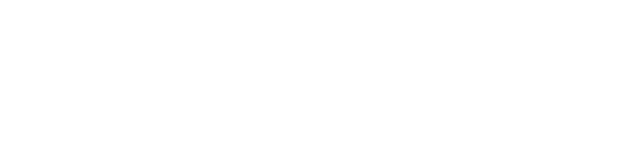
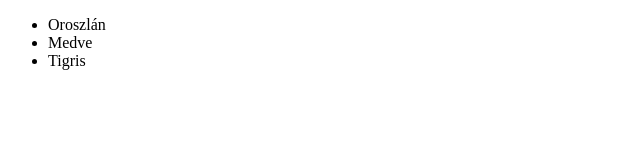
Before and after one commit to harceszko/Allatok, a plain HTML site: page index.html in a window 1280 px wide. Shown: the whole page, without its empty margins (0-640 px from the left). Drawn offline with Linux system fonts and the light colour scheme.

Commit message:
ragadozok <ul>

```diff
--- a/index.html
+++ b/index.html
@@ -6,6 +6,10 @@
     <title>Document</title>
 </head>
 <body>
-
+    <ul>
+        <li>Oroszlán</li>
+        <li>Medve</li>
+        <li>Tigris</li>
+    </ul>
 </body>
 </html>
```
